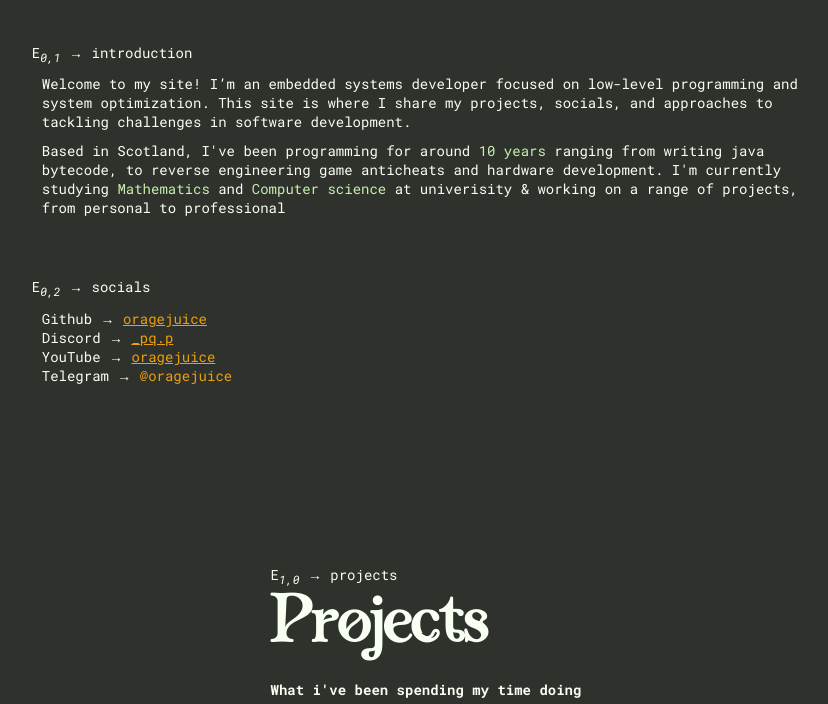
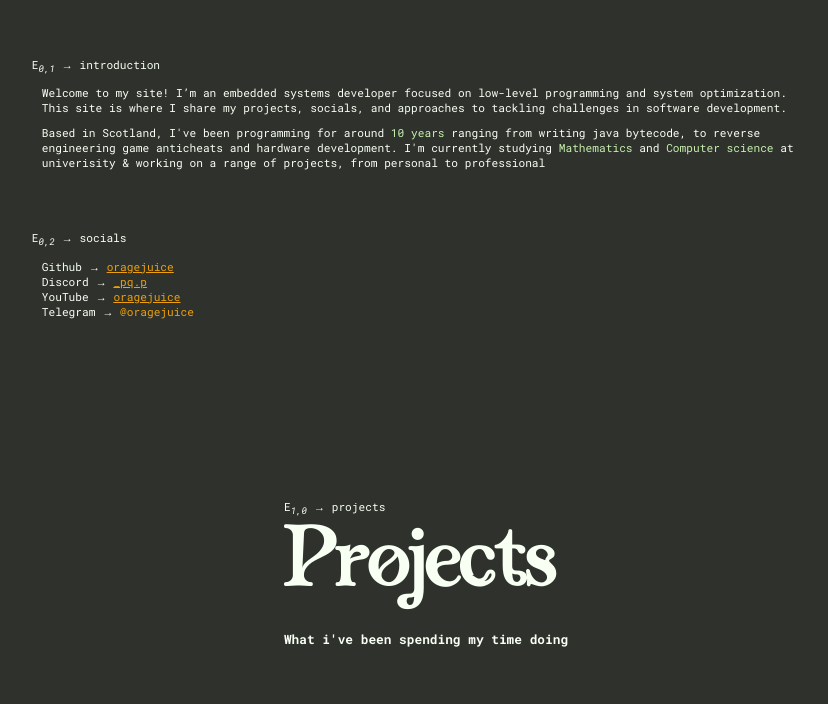
Before and after one commit to oragejuice/oragejuice.github.io, a plain HTML site: page index.html in a window 1280 px wide. Shown: the part 228-932 px from the top of the page, without its empty margins (214-1042 px from the left). Drawn offline with Linux system fonts and the light colour scheme.

Commit message:
update font size to fit better on screen

```diff
--- a/styles.css
+++ b/styles.css
@@ -18,19 +18,19 @@ body {
 h1 {
     font-family: "Eunoia";
     letter-spacing: normal;
-    font-size: 64px;
+    font-size: 10vh;
     margin: 0 0 12px 0;
 }
 
 h4 {
     margin: 0;
-    font-size: 14px;
+    font-size: 1.6vh;
     font-style: normal;
 }
 
 p {
     margin: 0;
-    font-size: 14px;
+    font-size: 1.4vh;
 }
 
 .title {
```
